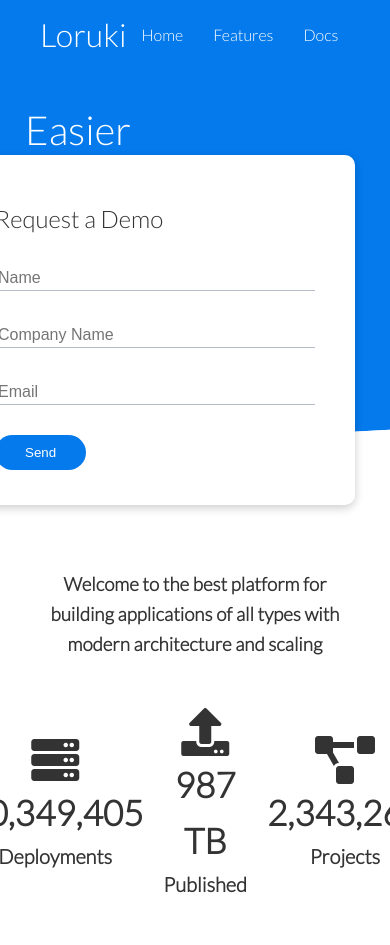
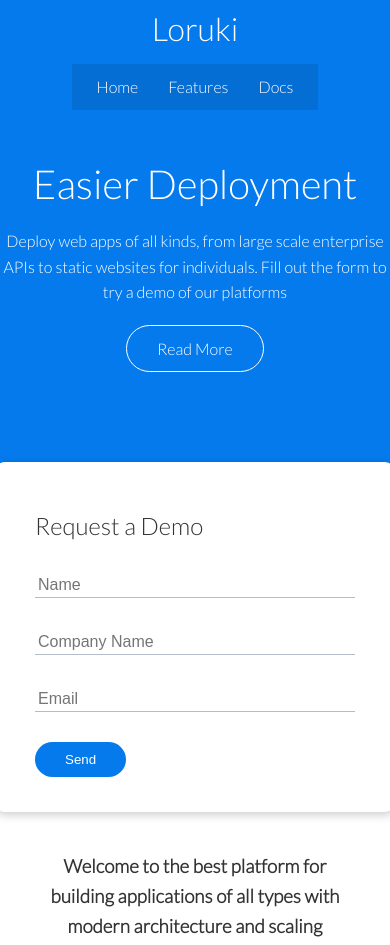
Before and after one commit to demola07/loruki_website, a plain HTML site: page index.html in a window 390 px wide. Shown: the top 945 px of the page. Drawn offline with Linux system fonts and the light colour scheme.

Commit message:
style for tablet and mobile

```diff
--- a/css/style.css
+++ b/css/style.css
@@ -196,3 +196,51 @@ img {
 .footer .social a {
 	margin: 0 10px;
 }
+
+/* Tablets and Under */
+
+@media (max-width: 768px) {
+	.grid,
+	.showcase .grid,
+	.stats .grid,
+	.cli .grid,
+	.cloud .grid {
+		grid-template-columns: 1fr;
+		grid-template-rows: 1fr;
+	}
+
+	.showcase {
+		height: auto;
+	}
+
+	.showcase-text {
+		text-align: center;
+		margin-top: 40px;
+	}
+
+	.showcase-form {
+		justify-self: center;
+		margin: auto;
+	}
+
+	.cli .grid > *:first-child {
+		grid-column: 1;
+		grid-row: 1;
+	}
+}
+
+/* Mobile */
+@media (max-width: 500px) {
+	.navbar {
+		height: 110px;
+	}
+
+	.navbar .flex {
+		flex-direction: column;
+	}
+
+	.navbar ul {
+		padding: 10px;
+		background-color: rgba(0, 0, 0, 0.1);
+	}
+}
```
Also changed, not shown: index.html (+0 -1 lines).
